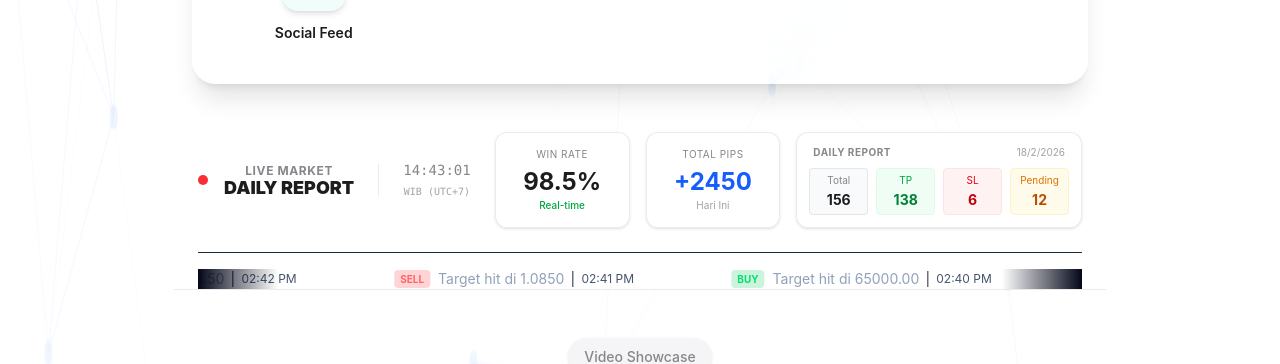
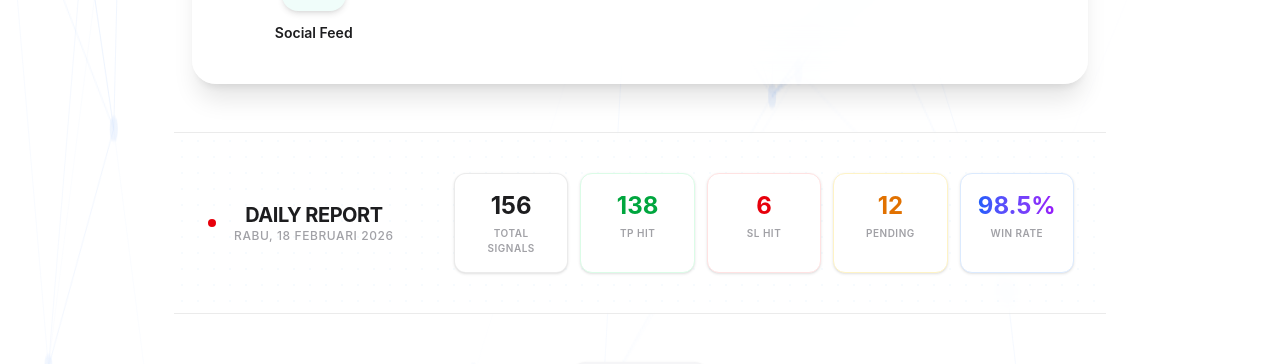
Before and after one commit to arra7trader/arra7-app, a Next.js app: page / in a window 1280 px wide. Shown: the part 1080-1444 px from the top of the page. Built offline with nearby package versions, Linux system fonts and the light colour scheme; no server answers.

Commit message:
feat: redesign landing page daily performance to match admin report

```diff
--- a/src/components/home/DailyPerformanceSection.tsx
+++ b/src/components/home/DailyPerformanceSection.tsx
@@ -1,25 +1,29 @@
 'use client';
 
-import { useState, useEffect } from 'react';
+import { useState, useEffect, useRef } from 'react';
 import { motion, AnimatePresence } from 'framer-motion';
 
+// Interface matching the Admin Report Summary
+// Ensuring all number fields can handle string or number from API
+interface DailyStats {
+    accuracy: string;
+    total: number;
+    tpHit?: number | string;
+    slHit?: number | string;
+    pending?: number | string;
+    totalPips: string;
+    avgConfidence: string;
+}
+
 interface PerformanceData {
-    today: {
-        accuracy: string;
-        total: number;
-        tpHit: number;
-        slHit: number;
-        pending: number;
-        totalPips?: string;
-        avgConfidence?: string;
-    };
+    today: DailyStats;
     lastHour: {
         total: number;
     };
     ticker: Array<{
         symbol: string;
-        action: string;
-        target: string;
+        action: 'BUY' | 'SELL';
+        target: number;
         time: string;
     }>;
 }
@@ -27,14 +31,19 @@ interface PerformanceData {
 export default function DailyPerformanceSection() {
     const [data, setData] = useState<PerformanceData | null>(null);
     const [loading, setLoading] = useState(true);
-    const [currentTime, setCurrentTime] = useState<string>('');
-    const [secondTicker, setSecondTicker] = useState(0);
+    const [time, setTime] = useState<Date | null>(null);
 
-    // Fetch data every 60 seconds (Real data update)
+    // Initial fetch
     useEffect(() => {
+        // Sets time only on client side to avoid hydration mismatch
+        setTime(new Date());
+
         const fetchData = async () => {
             try {
-                const res = await fetch('/api/public/performance');
+                // Add timestamp to prevent caching
+                const res = await fetch(`/api/public/performance?t=${new Date().getTime()}`, {
+                    next: { revalidate: 60 }
+                });
                 const result = await res.json();
                 if (result.status === 'success') {
                     setData(result.data);
@@ -47,130 +56,109 @@ export default function DailyPerformanceSection() {
         };
 
         fetchData();
-        const interval = setInterval(fetchData, 300000); // 5 minutes
-        return () => clearInterval(interval);
+
+        // Refresh data every 5 minutes
+        const dataInterval = setInterval(fetchData, 5 * 60 * 1000);
+
+        // Update clock every second
+        const clockInterval = setInterval(() => {
+            setTime(new Date());
+        }, 1000);
+
+        return () => {
+            clearInterval(dataInterval);
+            clearInterval(clockInterval);
+        };
     }, []);
 
-    // Clock and Second Ticker (Simulated "Live" feel)
-    useEffect(() => {
-        const timer = setInterval(() => {
-            const now = new Date();
-            setCurrentTime(now.toLocaleTimeString('en-US', { hour12: false }));
-            setSecondTicker(prev => prev + 1);
-        }, 1000);
-        return () => clearInterval(timer);
-    }, []);
+    const containerVariants = {
+        hidden: { opacity: 0, y: 20 },
+        visible: {
+            opacity: 1,
+            y: 0,
+            transition: {
+                duration: 0.6,
+                staggerChildren: 0.1
+            }
+        }
+    };
+
+    const itemVariants = {
+        hidden: { opacity: 0, scale: 0.9 },
+        visible: { opacity: 1, scale: 1 }
+    };
 
     if (loading) return null;
 
     return (
-        <section className="w-full bg-gradient-to-b from-white/50 to-white backdrop-blur-sm border-b border-[var(--border-light)] relative overflow-hidden">
+        <section className="py-10 border-y border-[var(--border-light)] bg-white/50 backdrop-blur-sm relative overflow-hidden">
+            {/* Background Pattern similar to Admin Page */}
+            <div className="absolute inset-0 opacity-[0.03]" style={{ backgroundImage: 'radial-gradient(circle, #0071e3 1px, transparent 1px)', backgroundSize: '16px 16px' }} />
 
-            <div className="container-wide py-4">
-                <div className="flex flex-col lg:flex-row items-center justify-between gap-6">
-
-                    {/* Header & Live Status */}
-                    <div className="flex items-center gap-4 min-w-[250px]">
+            <div className="max-w-6xl mx-auto px-4 sm:px-6 lg:px-8 relative z-10">
+                <motion.div
+                    variants={containerVariants}
+                    initial="hidden"
+                    animate="visible"
+                    className="flex flex-col md:flex-row items-center justify-between gap-6 md:gap-12"
+                >
+                    {/* Header Left - Clean & Professional */}
+                    <div className="flex items-center gap-4 min-w-[200px]">
                         <div className="relative">
-                            <div className="w-2.5 h-2.5 bg-red-500 rounded-full animate-ping absolute inset-0"></div>
-                            <div className="w-2.5 h-2.5 bg-red-500 rounded-full relative z-10"></div>
+                            <div className="absolute inset-0 bg-red-500 rounded-full animate-ping opacity-75" />
+                            <div className="relative w-3 h-3 bg-red-600 rounded-full border-2 border-white" />
                         </div>
                         <div>
-                            <h3 className="text-xs font-bold text-[var(--text-secondary)] tracking-wider">LIVE MARKET</h3>
-                            <div className="text-lg font-black text-[var(--text-primary)] leading-none">
+                            <h2 className="text-xl font-bold text-[var(--text-primary)] leading-tight tracking-tight">
                                 DAILY REPORT
-                            </div>
-                        </div>
-                        <div className="hidden sm:block h-8 w-px bg-[var(--border-light)] mx-2"></div>
-                        <div className="hidden sm:block font-mono text-[var(--text-secondary)] text-sm">
-                            {currentTime} <br />
-                            <span className="text-[10px] text-[var(--text-muted)]">WIB (UTC+7)</span>
+                            </h2>
+                            <p className="text-xs text-[var(--text-muted)] font-medium uppercase tracking-wider">
+                                {new Date().toLocaleDateString('id-ID', { weekday: 'long', year: 'numeric', month: 'long', day: 'numeric' })}
+                            </p>
                         </div>
                     </div>
 
-                    {/* Main Stats Grid */}
-                    <div className="flex-1 w-full grid grid-cols-2 md:grid-cols-4 gap-4">
+                    {/* Admin-Style Stats Grid - EXACT MATCH to Admin Report */}
+                    {/* 5 Columns: Total | TP | SL | Pending | Win Rate */}
+                    <div className="flex-1 w-full md:w-auto">
+                        <div className="grid grid-cols-2 md:grid-cols-5 gap-3">
+                            {/* TOTAL */}
+                            <motion.div variants={itemVariants} className="bg-white rounded-xl p-4 border border-[var(--border-light)] text-center shadow-sm hover:shadow-md transition-all">
+                                <p className="text-2xl font-bold text-[var(--text-primary)]">{data?.today.total || 0}</p>
+                                <p className="text-[10px] uppercase tracking-wider text-[var(--text-muted)] font-semibold mt-1">Total Signals</p>
+                            </motion.div>
 
-                        {/* Accuracy Card */}
-                        <div className="bg-white/80 rounded-xl p-3 border border-[var(--border-light)] flex flex-col items-center justify-center relative shadow-sm hover:shadow-md transition-all">
-                            <span className="text-[10px] text-[var(--text-secondary)] uppercase tracking-wider mb-1">Win Rate</span>
-                            <div className="text-xl md:text-2xl font-bold text-[var(--text-primary)]">
-                                {data?.today.accuracy}%
-                            </div>
-                            <span className="text-[10px] text-green-600 font-medium">
-                                Real-time
-                            </span>
-                        </div>
+                            {/* TP HIT */}
+                            <motion.div variants={itemVariants} className="bg-white rounded-xl p-4 border border-green-100 text-center shadow-sm hover:shadow-md transition-all group">
+                                <p className="text-2xl font-bold text-green-600 group-hover:scale-110 transition-transform">{data?.today.tpHit || 0}</p>
+                                <p className="text-[10px] uppercase tracking-wider text-[var(--text-muted)] font-semibold mt-1">TP Hit</p>
+                            </motion.div>
 
-                        {/* Total Pips Card */}
-                        <div className="bg-white/80 rounded-xl p-3 border border-[var(--border-light)] flex flex-col items-center justify-center shadow-sm hover:shadow-md transition-all">
-                            <span className="text-[10px] text-[var(--text-secondary)] uppercase tracking-wider mb-1">Total Pips</span>
-                            <div className="text-xl md:text-2xl font-bold text-blue-600">
-                                {data?.today.totalPips || '0'}
-                            </div>
-                            <span className="text-[10px] text-[var(--text-muted)]">
-                                Hari Ini
-                            </span>
-                        </div>
+                            {/* SL HIT */}
+                            <motion.div variants={itemVariants} className="bg-white rounded-xl p-4 border border-red-100 text-center shadow-sm hover:shadow-md transition-all group">
+                                <p className="text-2xl font-bold text-red-600 group-hover:scale-110 transition-transform">{data?.today.slHit || 0}</p>
+                                <p className="text-[10px] uppercase tracking-wider text-[var(--text-muted)] font-semibold mt-1">SL Hit</p>
+                            </motion.div>
 
-                        {/* Daily Stats Breakdown */}
-                        <div className="col-span-2 bg-white/80 rounded-xl p-3 border border-[var(--border-light)] flex flex-col justify-center shadow-sm hover:shadow-md transition-all">
-                            <div className="flex justify-between items-center mb-2 px-1">
-                                <span className="text-[10px] text-[var(--text-secondary)] uppercase tracking-wider font-bold">Daily Report</span>
-                                <span className="text-[10px] text-[var(--text-muted)]">{new Date().toLocaleDateString('id-ID')}</span>
-                            </div>
-                            <div className="grid grid-cols-4 gap-2">
-                                <div className="flex flex-col items-center p-1 bg-slate-50 rounded border border-[var(--border-light)]">
-                                    <span className="text-[10px] text-[var(--text-secondary)] mb-0.5">Total</span>
-                                    <span className="font-bold text-sm text-[var(--text-primary)]">{data?.today.total || '-'}</span>
+                            {/* PENDING */}
+                            <motion.div variants={itemVariants} className="bg-white rounded-xl p-4 border border-amber-100 text-center shadow-sm hover:shadow-md transition-all group">
+                                <p className="text-2xl font-bold text-amber-600 group-hover:scale-110 transition-transform">{data?.today.pending || 0}</p>
+                                <p className="text-[10px] uppercase tracking-wider text-[var(--text-muted)] font-semibold mt-1">Pending</p>
+                            </motion.div>
+
+                            {/* WIN RATE */}
+                            <motion.div variants={itemVariants} className="bg-white rounded-xl p-4 border border-blue-100 text-center shadow-sm hover:shadow-md transition-all relative overflow-hidden group">
+                                <div className="absolute inset-0 bg-gradient-to-br from-blue-50 to-purple-50 opacity-0 group-hover:opacity-100 transition-opacity" />
+                                <div className="relative">
+                                    <p className="text-2xl font-bold bg-gradient-to-r from-blue-600 to-purple-600 bg-clip-text text-transparent group-hover:scale-110 transition-transform">
+                                        {data?.today.accuracy || '0'}%
+                                    </p>
+                                    <p className="text-[10px] uppercase tracking-wider text-[var(--text-muted)] font-semibold mt-1">Win Rate</p>
                                 </div>
-                                <div className="flex flex-col items-center p-1 bg-green-50 rounded border border-green-100">
-                                    <span className="text-[10px] text-green-600 mb-0.5">TP</span>
-                                    <span className="font-bold text-sm text-green-700">{data?.today.tpHit || '0'}</span>
-                                </div>
-                                <div className="flex flex-col items-center p-1 bg-red-50 rounded border border-red-100">
-                                    <span className="text-[10px] text-red-600 mb-0.5">SL</span>
-                                    <span className="font-bold text-sm text-red-700">{data?.today.slHit || '0'}</span>
-                                </div>
-                                <div className="flex flex-col items-center p-1 bg-amber-50 rounded border border-amber-100">
-                                    <span className="text-[10px] text-amber-600 mb-0.5">Pending</span>
-                                    <span className="font-bold text-sm text-amber-700">{data?.today.pending || '0'}</span>
-                                </div>
-                            </div>
+                            </motion.div>
                         </div>
                     </div>
-                </div>
-
-                {/* Ticker / Recent Activity */}
-                <div className="mt-6 border-t border-slate-800 pt-4 relative">
-                    <div className="absolute left-0 top-4 bottom-0 w-20 bg-gradient-to-r from-slate-950 to-transparent z-10"></div>
-                    <div className="absolute right-0 top-4 bottom-0 w-20 bg-gradient-to-l from-slate-950 to-transparent z-10"></div>
-
-                    <div className="flex gap-8 overflow-hidden whitespace-nowrap mask-gradient">
-                        <motion.div
-                            className="flex gap-8 items-center"
-                            animate={{ x: [0, -1000] }}
-                            transition={{
-                                repeat: Infinity,
-                                ease: "linear",
-                                duration: 30 // Slow ticker speed
-                            }}
-                        >
-                            {[...data?.ticker || [], ...data?.ticker || []].map((item, i) => (
-                                <div key={i} className="flex items-center gap-2 text-sm">
-                                    <span className="font-bold text-white">{item.symbol}</span>
-                                    <span className={`px-1.5 py-0.5 rounded text-[10px] font-bold ${item.action === 'BUY' ? 'bg-green-500/20 text-green-400' : 'bg-red-500/20 text-red-400'}`}>
-                                        {item.action}
-                                    </span>
-                                    <span className="text-slate-400">Target hit di {item.target}</span>
-                                    <span className="text-slate-600 text-xs pl-2 border-l border-slate-800">
-                                        {new Date(item.time).toLocaleTimeString([], { hour: '2-digit', minute: '2-digit' })}
-                                    </span>
-                                </div>
-                            ))}
-                        </motion.div>
-                    </div>
-                </div>
+                </motion.div>
             </div>
         </section>
     );
```
